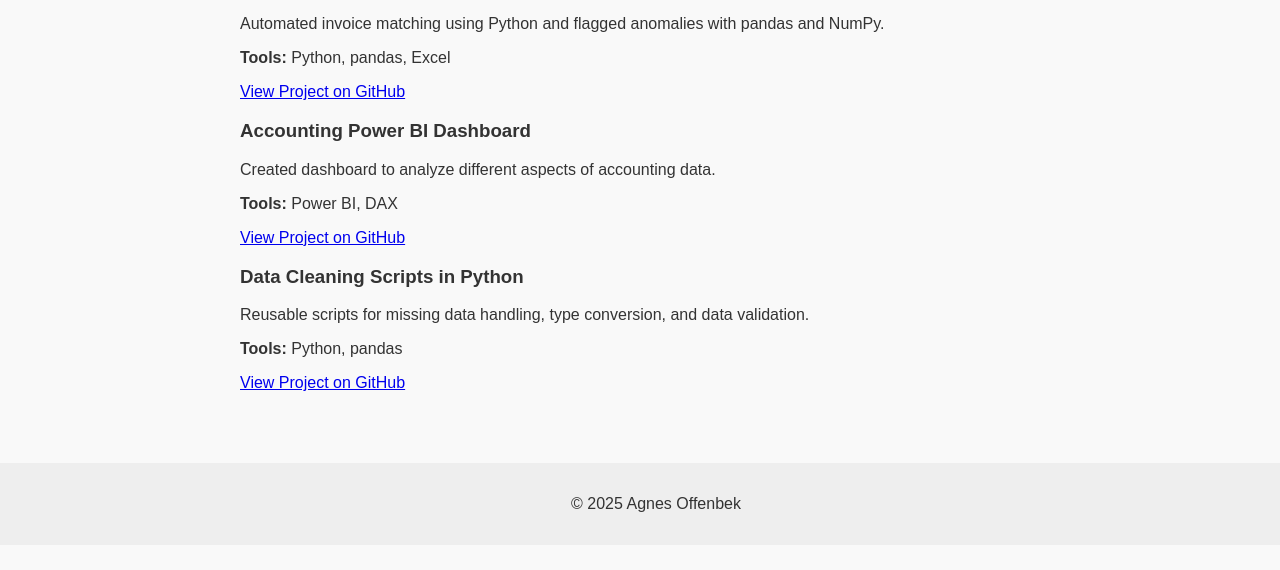
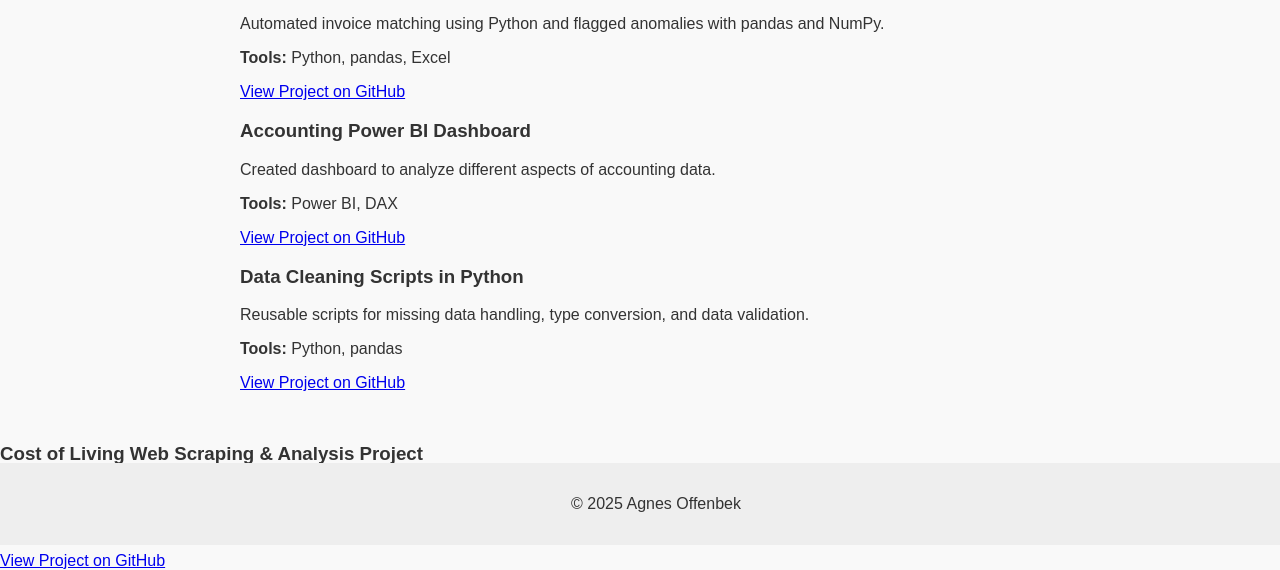
Before and after one commit to aoffenbek/agnesoffenbek.github.io, a plain HTML site: page projects.html in a window 1280 px wide. Shown: the part 255-825 px from the top of the page. Before the commit the page ends 800 px from the top, so only its background shows below. Drawn offline with Linux system fonts and the light colour scheme.

Commit message:
Update projects.html

```diff
--- a/projects.html
+++ b/projects.html
@@ -42,6 +42,14 @@
     </div>
   </main>
 
+      <div class="project">
+      <h3>Cost of Living Web Scraping & Analysis Project</h3>
+      <p>Web scraping with python and analysing with Power BI.</p>
+      <p><strong>Tools:</strong> Python, pandas</p>
+      <a href="https://github.com/aoffenbek/cost-of-living-analysis">View Project on GitHub</a>
+    </div>
+  </main>
+
   <footer>
     <p>© 2025 Agnes Offenbek</p>
   </footer>
```
